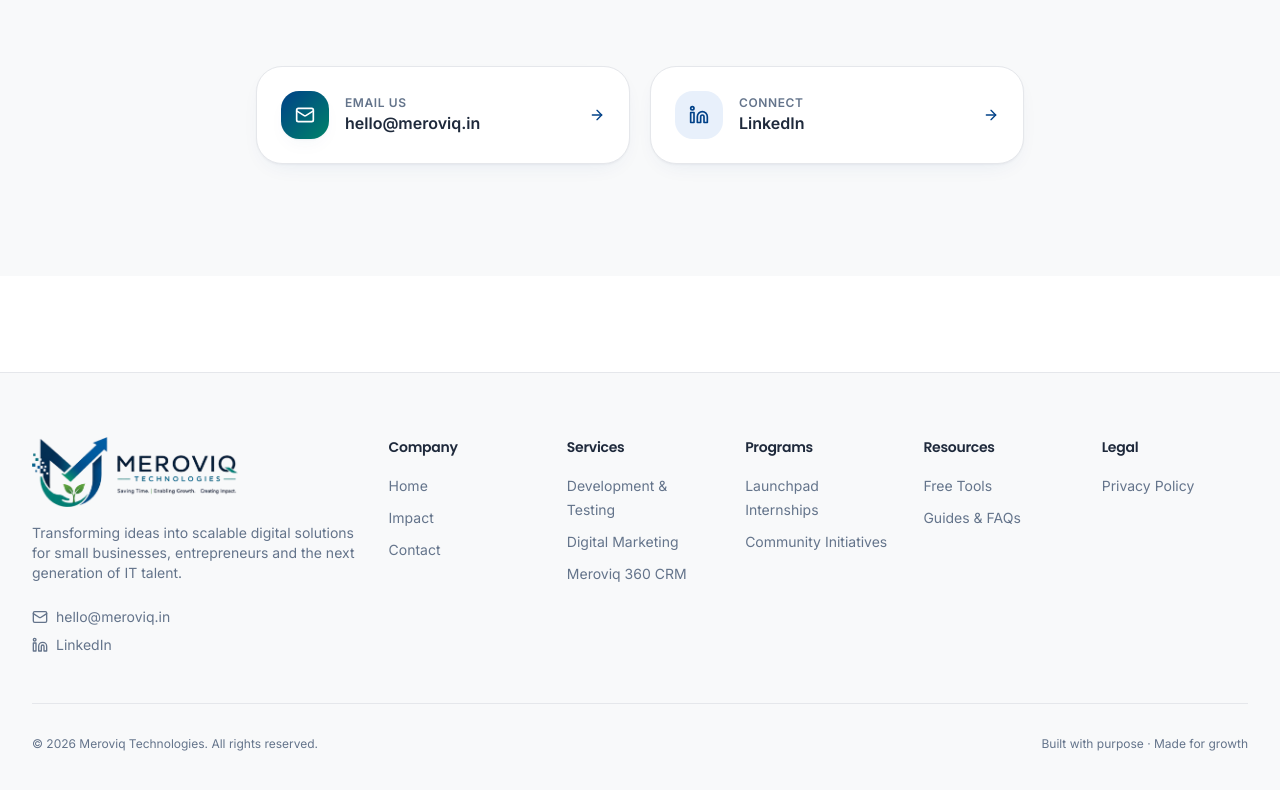
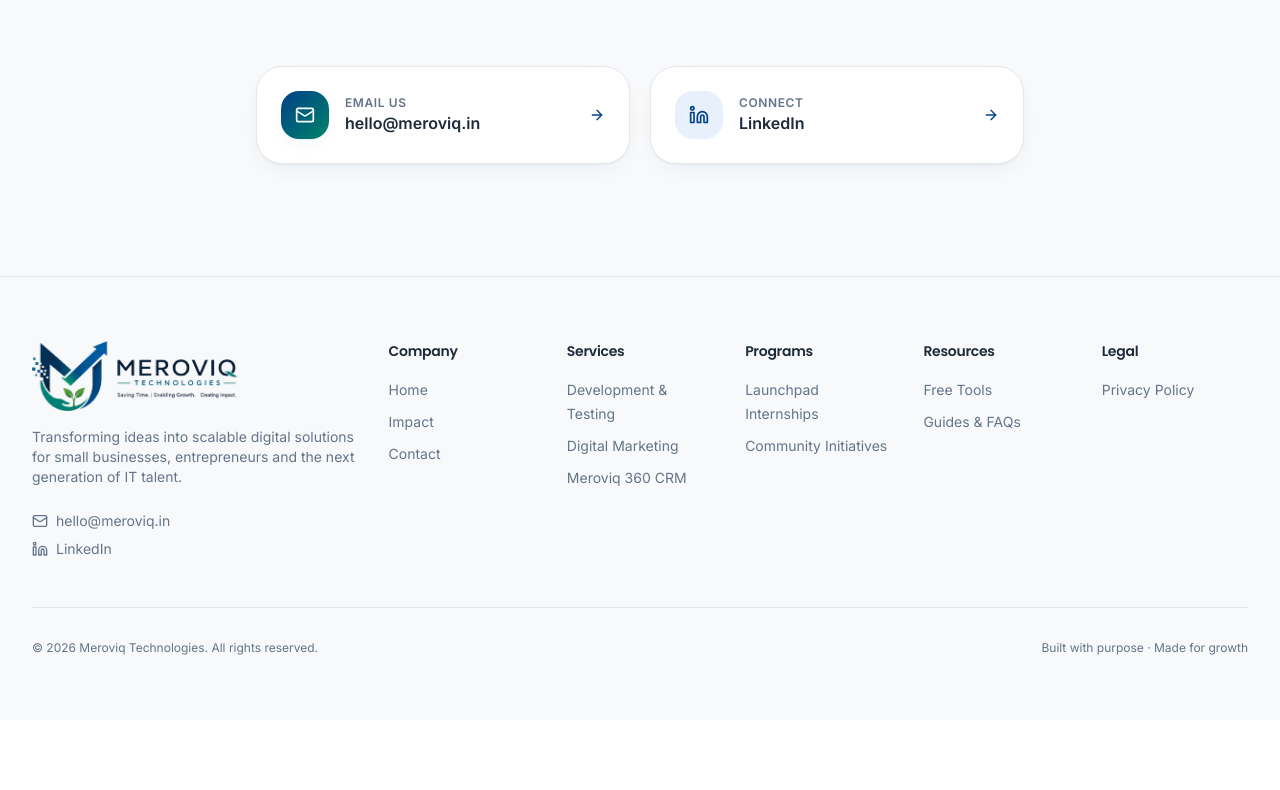
Before and after one commit to RishabhKejriwal/meroviq, a React (Vite) app: page / in a window 1280 px wide. Shown: the part 4199-4989 px from the top of the page. After the commit the page ends 4919 px from the top, so only its background shows below. Built offline with nearby package versions, Linux system fonts and the light colour scheme.

Commit message:
Removed mradin top from footer

```diff
--- a/src/components/site/Footer.jsx
+++ b/src/components/site/Footer.jsx
@@ -37,7 +37,7 @@
   }
 ];
 function Footer() {
-  return <footer className="mt-24 border-t border-hairline bg-surface">
+  return <footer className="border-t border-hairline bg-surface">
       <div className="container-page py-16">
         <div className="grid gap-8 lg:grid-cols-7">
           <div className="lg:col-span-2">
```
